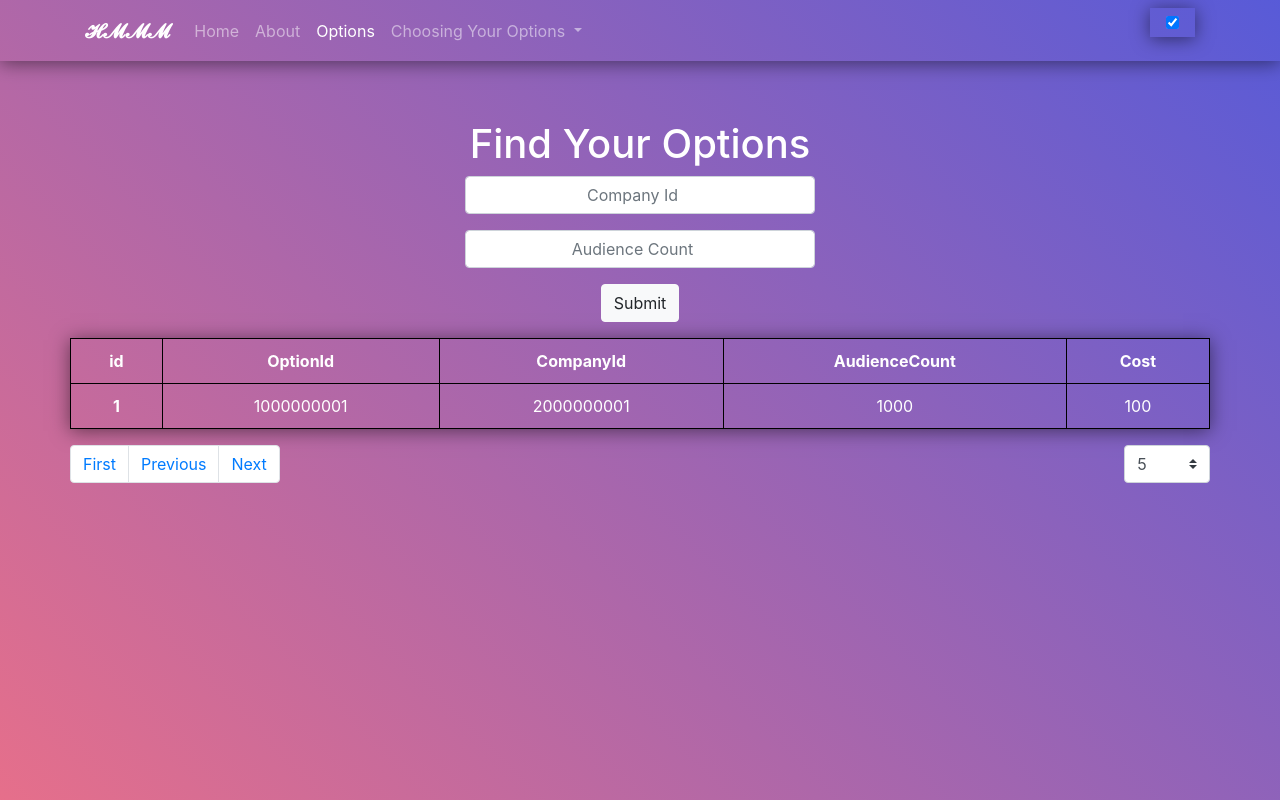
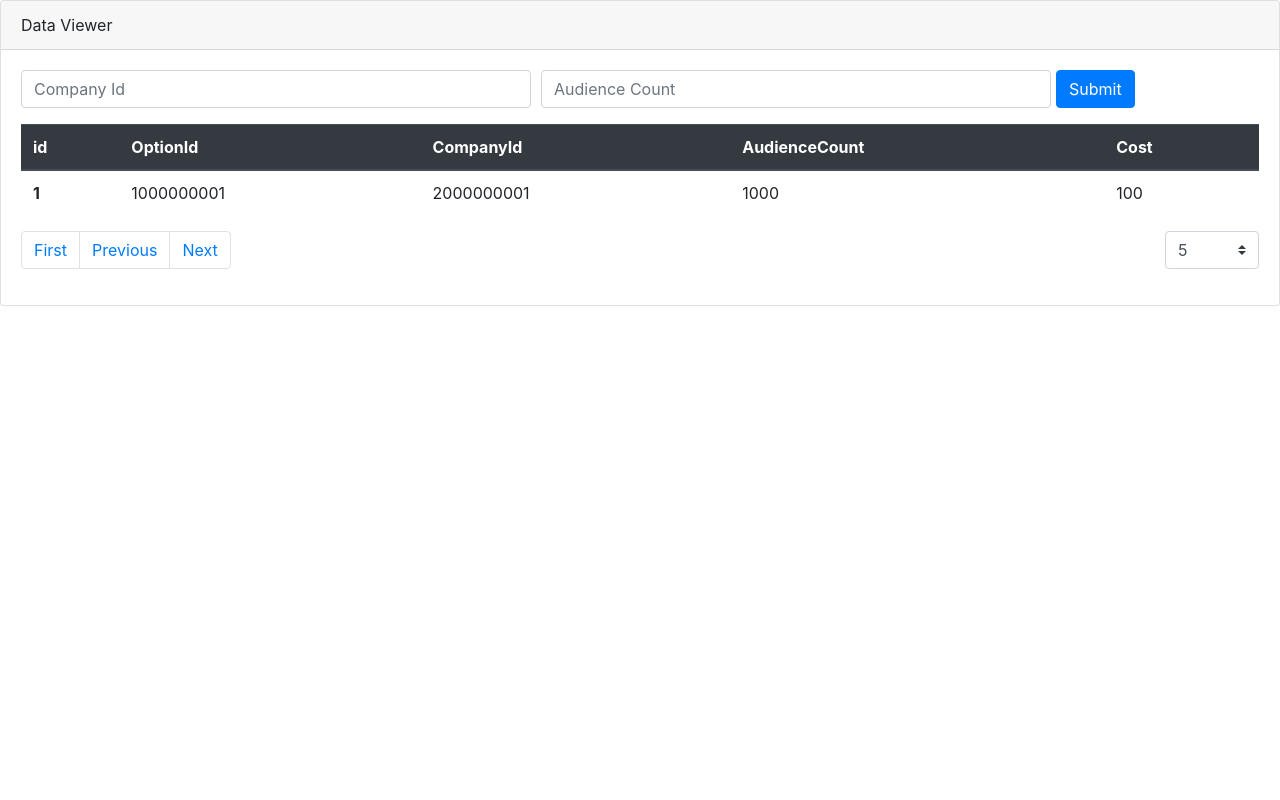
Before and after one commit to DannonChoo/FullStackWebDevProject, a plain HTML site: page frontend/index.html in a window 1280 px wide. Drawn offline with nearby package versions, Linux system fonts and the light colour scheme.

Commit message:
Revert "Revamped FrontEnd Design"
This reverts commit 0e0058193a499cd328f23157a96797845b6b2bae.

```diff
--- a/frontend/index.html
+++ b/frontend/index.html
@@ -1,7 +1,7 @@
 <html>
 
 <head>
-    <title>Adhmmtisement</title>
+    <title>Advertisement</title>
     <script src="https://code.jquery.com/jquery-3.5.1.min.js" type="text/javascript"></script>
     <script src="https://cdnjs.cloudflare.com/ajax/libs/popper.js/1.14.7/umd/popper.min.js"
         integrity="sha384-UO2eT0CpHqdSJQ6hJty5KVphtPhzWj9WO1clHTMGa3JDZwrnQq4sF86dIHNDz0W1"
@@ -12,72 +12,28 @@
         integrity="sha384-JjSmVgyd0p3pXB1rRibZUAYoIIy6OrQ6VrjIEaFf/nJGzIxFDsf4x0xIM+B07jRM"
         crossorigin="anonymous"></script>
     <script src='index.js' type="text/javascript"></script>
-    <link rel="stylesheet" href="style.css" type="text/css">
 </head>
 
 <body>
-
-    <header>
-        <nav class="navbar navbar-expand-lg navbar-dark fixed-top">
-            <div class="container">
-                <a class="navbar-brand font-weight-bold" href="home.html">𝓗𝓜𝓜𝓜</a>
-                <button class="navbar-toggler" type="button" data-toggle="collapse" data-target="#navbarTogglerDemo02"
-                    aria-controls="navbarTogglerDemo02" aria-expanded="false" aria-label="Toggle navigation">
-                    <span class="navbar-toggler-icon"></span>
-                </button>
-                <div class="collapse navbar-collapse" id="navbarTogglerDemo02">
-                    <ul class="navbar-nav mr-auto smooth-scroll">
-                        <li class="nav-item">
-                            <a class="nav-link" href="home.html">Home
-                                <span class="sr-only">(current)</span>
-                            </a>
-                        </li>
-                        <li class="nav-item">
-                            <a class="nav-link" href="#about" data-offset="90">About</a>
-                        </li>
-                        <li class="nav-item">
-                            <a class="nav-link active" href="index.html" data-offset="90">Options</a>
-                        </li>
-                        <li class="nav-item dropdown">
-                            <a class="nav-link dropdown-toggle" href="#" id="navbarDropdown" role="button"
-                                data-toggle="dropdown" aria-haspopup="true" aria-expanded="false">
-                                Choosing Your Options
-                            </a>
-                            <div class="dropdown-menu" aria-labelledby="navbarDropdown">
-                                <a class="dropdown-item" href="#">Basic</a>
-                                <div class="dropdown-divider"></div>
-                                <a class="dropdown-item" href="#">Advanced</a>
-                            </div>
-                        </li>
-                    </ul>
-                    <ul class="navbar">
-                        <input type="checkbox" checked data-toggle="toggle" data-size="sm">
-                    </ul>
-                </div>
-            </div>
-        </nav>
-    </header>
-
-
     <!--Data Viewer-->
     <div class="card">
+        <div class="card-header">
+            Data Viewer
+        </div>
         <div class="card-body">
-            <form id='basic-data-filter-form' class="col-4 offset-4">
-                <div>
-                    <h1 class="text-center text-white">Find Your Options</h1>
-                </div>
-                <div class="form-group text-white">
-                    <input type="number" class="form-control text-center" key="companyId" placeholder="Company Id">
-                </div>
-                <div class="form-group text-white">
-                    <input type="number" class="form-control text-center" key="audienceCount" placeholder="Audience Count">
-                </div>
-                <div class="text-center">
-                    <input type="submit" class="btn btn-light">
+            <form id='basic-data-filter-form'>
+                <div class="form-row">
+                    <div class="col-5">
+                        <input key="companyId" type="number" class="form-control" placeholder="Company Id">
+                    </div>
+                    <div class="col-5">
+                        <input key="audienceCount" type="number" class="form-control" placeholder="Audience Count">
+                    </div>
+                    <input type="submit" class="btn btn-primary" />
                 </div>
             </form>
-            <table class="table table-bordered table-hover text-white">
-                <thead class="text-center">
+            <table class="table">
+                <thead class="thead-dark">
                     <tr>
                         <th scope="col">id</th>
                         <th scope="col">OptionId</th>
@@ -86,7 +42,7 @@
                         <th scope="col">Cost</th>
                     </tr>
                 </thead>
-                <tbody id='basic-data-tbody' class="text-center">
+                <tbody id='basic-data-tbody'>
                     <tr>
                         <th scope="row">1</th>
                         <td>1000000001</td>
@@ -122,6 +78,8 @@
                     </select>
                 </div>
             </div>
+
+
         </div>
     </div>
 </body>
--- a/frontend/index.js
+++ b/frontend/index.js
@@ -51,11 +51,11 @@ function refreshBasicDataTable() {
             return alert('No results');
         }
 
-        console.log("data" + JSON.stringify(data));
+        console.log("data"+ JSON.stringify(data));
 
         if (err) return alert(err);
         dataCount = parseInt(data[0].noofrows);
-        var totalPg = (Math.ceil(dataCount / basicDataQuery['pageSize'])) - 1;
+        var totalPg = (Math.ceil(dataCount/basicDataQuery['pageSize']))-1;
         if (basicDataQuery['page'] == 0) {
             if (dataCount <= basicDataQuery['pageSize']) {
                 $('#basic-data-previous-page').hide();
@@ -67,13 +67,13 @@ function refreshBasicDataTable() {
         } else if (basicDataQuery['page'] == parseInt(totalPg)) {
             $('#basic-data-previous-page').show();
             $('#basic-data-next-page').hide();
-        } else {
+        }else {
             $('#basic-data-previous-page').show();
             $('#basic-data-next-page').show();
         }
-        console.log("total pgs: " + totalPg);
+        console.log("total pgs: "+totalPg);
         console.log(basicDataQuery['page']);
-        console.log("total rows: " + dataCount);
+        console.log("total rows: "+dataCount);
 
         if (err) return alert(err);
         populateBasicDataTable(data);
@@ -115,10 +115,3 @@ $(document).ready(function () {
     registerBasicDataFilterForm();
     registerBasicDataPaginationForm();
 });
-
-$(function () {
-    $(document).scroll(function () {
-        var $nav = $(".navbar");
-        $nav.toggleClass('scrolled', $(this).scrollTop() > $nav.height());
-    });
-});
--- a/frontend/style.css
+++ /dev/null
@@ -1,34 +0,0 @@
-body {
-    background: -moz-linear-gradient(45deg, rgba(213, 15, 61, 0.6), rgba(13, 17, 198, 0.69) 100%);
-    background: -webkit-linear-gradient(45deg, rgba(213, 15, 61, 0.6), rgba(13, 17, 198, 0.69) 100%);
-    background: linear-gradient(to 45deg, rgba(213, 15, 61, 0.6), rgba(13, 17, 198, 0.69) 100%);
-}
-
-.navbar {
-    box-shadow: 0px 2px 18px 0px rgba(0,0,0,0.5);
-}
-
-.navbar.scrolled {
-    background-color: #563e91 !important;
-    transition: background-color 200ms linear;
-}
-
-.card {
-    background-color: transparent;
-    border: none;
-    padding-left: 50px;
-    padding-right: 50px;
-    padding-top: 100px;
-}
-
-.table {
-    box-shadow: 0px 2px 18px 0px rgba(0,0,0,0.5);
-}
-
-.table td {
-    border: black solid 1px !important;
-}
-
-.table th {
-    border: black solid 1px !important;
-}
```
Also changed, not shown: frontend/home.html (deleted, +0 -58 lines).
